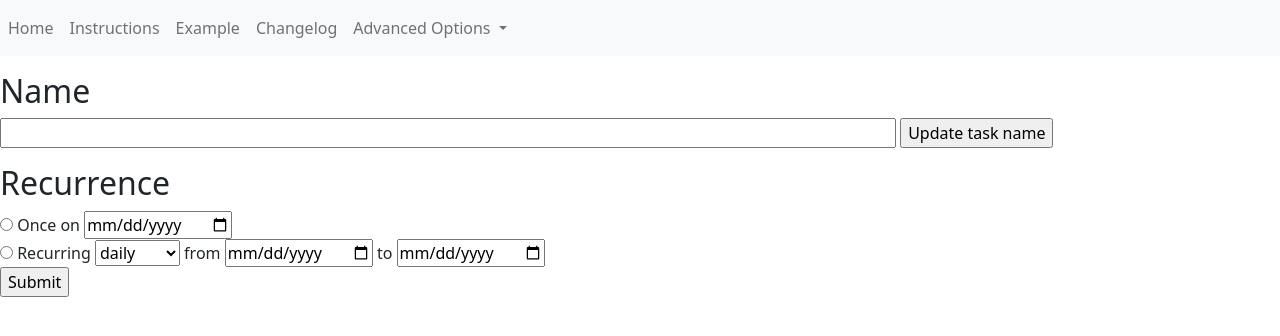
After one commit to umjennifer/osu-cs361-project, a Flask app: template templates/update_task.html in a window 1280 px wide. The commit adds this page. Shown: the top 336 px of the page. Run offline with Flask 3, Linux system fonts and the light colour scheme; the template is opened without the code that fills it, so the values that code supplies are empty.

Commit message:
up to create recurring events

```diff
--- a/app.py
+++ b/app.py
@@ -1,22 +1,38 @@
+# Jennifer Um
+# CS 361
+# Fall 2022
+
 from unicodedata import name
 from flask import Flask, render_template, request, redirect, flash, g as app_ctx
 from flask_sqlalchemy import SQLAlchemy
 import time
+import datetime
 from datetime import date
+import requests
+import pandas
+from pandas.tseries.offsets import DateOffset
+
+
 
 
 new_feature = False
 show_tips = False
+quoteservice = 'http://127.0.0.1:3000/'
+
+def get_random_quote():
+    response = requests.get(quoteservice, timeout=10)
+    return response.text
 
 app = Flask(__name__)
 app.secret_key = b'_5#y2L"F4Q8z\n\xec]/'
 app.config['SQLALCHEMY_DATABASE_URI'] = 'sqlite:///okr.db'
 db = SQLAlchemy(app)
 
-# TODO: create objects for objectives, key results, tasks?
+
 class Objective(db.Model):
     id = db.Column(db.Integer, primary_key=True)
     content = db.Column(db.String(200), nullable=False)
+    description = db.Column(db.String(), nullable=True)
     key_results = db.relationship('Key_Result', backref='objective', cascade="all, delete-orphan")
 
     def __repr__(self):
@@ -25,15 +41,18 @@ class Objective(db.Model):
 class Key_Result(db.Model):
     id = db.Column(db.Integer, primary_key=True)
     content = db.Column(db.String(200), nullable=False)
-    objective_id = db.Column(db.Integer, db.ForeignKey('objective.id'))  # TODO: set as can't be null
+    objective_id = db.Column(db.Integer, db.ForeignKey('objective.id'))
     tasks = db.relationship('Task', backref='key_result', cascade="all, delete-orphan")
-     # TODO: cascade this delete
 
 class Task(db.Model):
     id = db.Column(db.Integer, primary_key=True)
     content = db.Column(db.String(200), nullable=False)
-    key_result_id = db.Column(db.Integer, db.ForeignKey('key__result.id'))  # TODO: set as can't be null
-     # TODO: cascade delete
+    recurring = db.Column(db.Boolean, default=False, nullable=False)
+    cadence = db.Column(db.String(200), nullable=True)
+    startdate = db.Column(db.DateTime, nullable=True)
+    enddate = db.Column(db.DateTime, nullable=True)
+    done = db.Column(db.Boolean, default=False, nullable=False)
+    key_result_id = db.Column(db.Integer, db.ForeignKey('key__result.id'))
 
 class Deleted_Objective(db.Model):
     id = db.Column(db.Integer, primary_key=True)
@@ -48,9 +67,8 @@ class Deleted_Key_Result(db.Model):
     id = db.Column(db.Integer, primary_key=True)
     id_of_deleted_key_result = db.Column(db.Integer)
     content = db.Column(db.String(200), nullable=False)
-    objective_id = db.Column(db.Integer, db.ForeignKey('deleted__objective.id'))  # TODO: set as can't be null
+    objective_id = db.Column(db.Integer, db.ForeignKey('deleted__objective.id'))
     tasks = db.relationship('Deleted_Task', backref='key_result', cascade="all, delete-orphan")
-     # TODO: cascade this delete
 
 class Deleted_Task(db.Model):
     id = db.Column(db.Integer, primary_key=True)
@@ -77,17 +95,16 @@ def logging_after(response):
 
 @app.route('/', methods=['GET'])
 def index():
+    random_quote = get_random_quote()
 
     if new_feature is True:
         flash('New feature: You can now use a date picker to add a due date to a task. Read the Changelog for more information and instructions.') # TODO: figure out new feature process
     objectives = Objective.query.order_by(Objective.id).all()
 
-    return render_template('index.html', objectives=objectives, show_tips=show_tips)
+    return render_template('index.html', objectives=objectives, show_tips=show_tips, random_quote=random_quote)
 
 @app.route('/create/key_result', methods=['POST'])
 def create_key_result():
-
-
     key_result_content = request.form['key_result_content']
     objective_id = int(request.form['objective_id'])
     new_key_result = Key_Result(content=key_result_content,objective_id=objective_id)
@@ -177,8 +194,9 @@ def delete_task(id):
     except:
         return 'There was a problem deleting that task'
 
+
 @app.route('/update/objective/<int:id>', methods=['GET','POST'])
-def update(id):
+def update_objective(id):
     objective = Objective.query.get_or_404(id)
     if request.method == 'POST':
         objective.content = request.form['content']
@@ -188,7 +206,86 @@ def update(id):
         except:
             return 'there was an issue updating your objective'
     else:
-        return render_template('update.html', objective=objective)
+        return render_template('update_objective.html', objective=objective)
+
+
+@app.route('/update/key_result/<int:id>', methods=['GET','POST'])
+def update_key_result(id):
+    key_result = Key_Result.query.get_or_404(id)
+    if request.method == 'POST':
+        key_result.content = request.form['content']
+        try:
+            db.session.commit()
+            return redirect('/')
+        except:
+            return 'there was an issue updating your key result'
+    else:
+        return render_template('update_key_result.html', key_result=key_result)
+
+@app.route('/update/task/<int:id>', methods=['GET','POST'])
+def update_task(id):
+    task = Task.query.get_or_404(id)
+    if request.method == 'POST':
+        task.content = request.form['content']
+        try:
+            db.session.commit()
+            return redirect('/')
+        except:
+            return 'there was an issue updating your task'
+    else:
+        return render_template('update_task.html', task=task, today=date.today())
+
+@app.route('/task/<int:id>/recurrence', methods=['POST'])
+def set_task_recurrence(id):
+    task = Task.query.get_or_404(id)
+    is_recurring = request.form['is_recurring']
+    if is_recurring == "false":
+        task.startdate = string_to_datetime(request.form['one_time_date'])
+        task.enddate = string_to_datetime(request.form['one_time_date'])
+        task.recurring = False
+        try:
+            db.session.commit()
+        except:
+            return 'there was an issue updating your task'
+    else:  # is_recurring == "true"
+        cadence = request.form['recurrence_cadence']
+        start_date = request.form['start_date']
+        end_date = request.form['end_date']
+        if end_date < start_date:
+            flash('Error: Select an end date after the start end.')
+            task = Task.query.get_or_404(id)
+            return render_template('update_task.html', task=task, today=date.today())
+        task.startdate = string_to_datetime(start_date)
+        task.enddate = string_to_datetime(end_date)
+        task.recurring = True
+        task.cadence = cadence
+        create_events(id, start_date, end_date, cadence)
+        try:
+            db.session.commit()
+        except:
+            return 'there was an issue updating your task'
+
+    return redirect('/')
+
+def string_to_datetime(date_str):
+    format = "%Y-%m-%d"
+    d = datetime.datetime.strptime(date_str, format)
+    return d.date()
+
+def create_events(task_id, start_date, end_date, cadence):
+    print("cadence={}".format(cadence))
+    if cadence == "daily":
+        daily_events_metadata = pandas.date_range(start_date,end_date)
+        daily_events = [i.strftime('%Y-%m-%d') for i in daily_events_metadata]
+        print("daily_events={}".format(daily_events))
+    elif cadence == "weekly":
+        weekly_events_metadata = pandas.date_range(start_date,end_date, freq='W')
+        weekly_events = [i.strftime('%Y-%m-%d') for i in weekly_events_metadata]
+        print("weekly_events={}".format(weekly_events))
+    elif cadence == "monthly":
+        weekly_events_metadata = pandas.date_range(start_date,end_date, freq='W')
+        weekly_events = [i.strftime('%Y-%m-%d') for i in weekly_events_metadata]
+        print("weekly_events={}".format(weekly_events))
 
 
 @app.route('/changelog', methods=['GET'])
--- a/requirements.txt
+++ b/requirements.txt
@@ -1,11 +1,16 @@
+certifi==2022.9.24
+charset-normalizer==2.1.1
 click==8.1.3
 Flask==2.2.2
 Flask-SQLAlchemy==3.0.0
 greenlet==1.1.3
+idna==3.4
 importlib-metadata==5.0.0
 itsdangerous==2.1.2
 Jinja2==3.1.2
 MarkupSafe==2.1.1
+requests==2.28.1
 SQLAlchemy==1.4.41
+urllib3==1.26.12
 Werkzeug==2.2.2
 zipp==3.9.0
--- a/templates/index.html
+++ b/templates/index.html
@@ -6,6 +6,7 @@
 
 {% block body %}
 
+  <p style="text-align: center;"><em>{{ random_quote }}</em></p>
 
   {% if show_tips %}
     <form action="/tips/hide" method="POST">
@@ -29,7 +30,7 @@
       There are no objectives create one below.<br>
   {% else %}
       {% for objective in objectives %}
-          <div class="accordion" id="{{objective.id}}_accordian">
+          <div class="accordion" id="{{objective.id}}_accordion">
               <div class="accordion-item">
                   <h2 class="accordion-header" id="panelsStayOpen-objective-{{objective.id}}">
                     <button class="accordion-button" type="button" data-bs-toggle="collapse" data-bs-target="#panelsStayOpen-collapseobjective-{{objective.id}}" aria-expanded="true" aria-controls="panelsStayOpen-collapseobjective-{{objective.id}}">
--- a/templates/update.html
+++ b/templates/update_objective.html
@@ -1,7 +1,7 @@
 {% extends 'base.html' %}
 
 {% block head %}
-<h1 style="text-align: center;">Update objectives</h1>
+<h1 style="text-align: center;">Update objective</h1>
 {% endblock %}
 
 {% block body %}
--- /dev/null
+++ b/templates/update_task.html
@@ -0,0 +1,45 @@
+{% extends 'base.html' %}
+
+{% block head %}
+<h1 style="text-align: center;"> {{task.content}} </h1>
+{% endblock %}
+
+{% block body %}
+
+<div class="content, pull-left">
+    <p>
+        <h2>Name</h2>
+        <form action="/update/task/{{ task.id }}" method="POST">
+            <input type="text" name="content" id="content" value="{{task.content}}" required>
+            <input type="submit" value="Update task name">
+        </form>
+    </p>
+
+    <h2>Recurrence</h2>
+    <form action="/task/{{ task.id }}/recurrence" method="POST" onsubmit="return confirm('Are you sure you want to update this?');">
+
+        <input type="radio" id="one_time" name="is_recurring" value="false" required>
+        <label for="one_time" required>
+            Once on
+            <input type="date" id="one_time_date" name="one_time_date" value="{{ today }}">
+        </label><br>
+        <input type="radio" id="recurring" name="is_recurring" value="true" required>
+        <label for="recurring">
+            Recurring
+            <select name="recurrence_cadence" id="recurrence_cadence">
+                <option value="daily">daily</option>
+                <option value="weekly">weekly</option>
+                <option value="monthly">monthly</option>
+                <option value="yearly">yearly</option>
+              </select>
+             from
+            <input type="date" id="start_date" name="start_date" value="{{ today }}">
+             to
+            <input type="date" id="end_date" name="end_date" value="{{ today }}">
+
+        </label><br>
+        <input type="submit" value="Submit">
+    </form>
+
+</div>
+{% endblock %}
```
Also changed, not shown: templates/update_key_result.html (added, +15 -0 lines).
